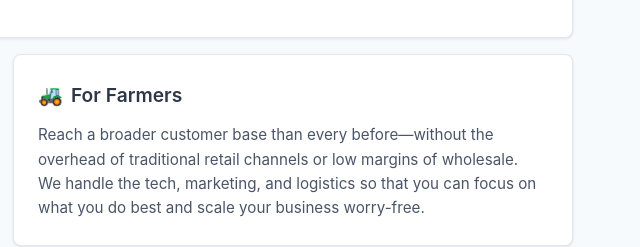
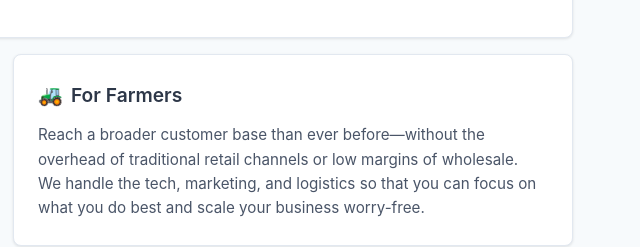
Before and after one commit to ACKPTreactNativeProject/agora-coming-soon, a plain HTML site: page index.html in a window 1280 px wide. Shown: the part 844-1091 px from the top of the page, 635-1275 px from the left. Drawn offline with Linux system fonts and the light colour scheme.

Commit message:
Fix typo

```diff
--- a/index.html
+++ b/index.html
@@ -107,7 +107,7 @@
                 <h3>For Farmers</h3>
               </div>
               <p>
-                Reach a broader customer base than every before—without the overhead of traditional retail channels or low margins of wholesale.
+                Reach a broader customer base than ever before—without the overhead of traditional retail channels or low margins of wholesale.
               </p>
               <p>
                 We handle the tech, marketing, and logistics so that you can focus on what you do best and scale your business worry-free.
```
